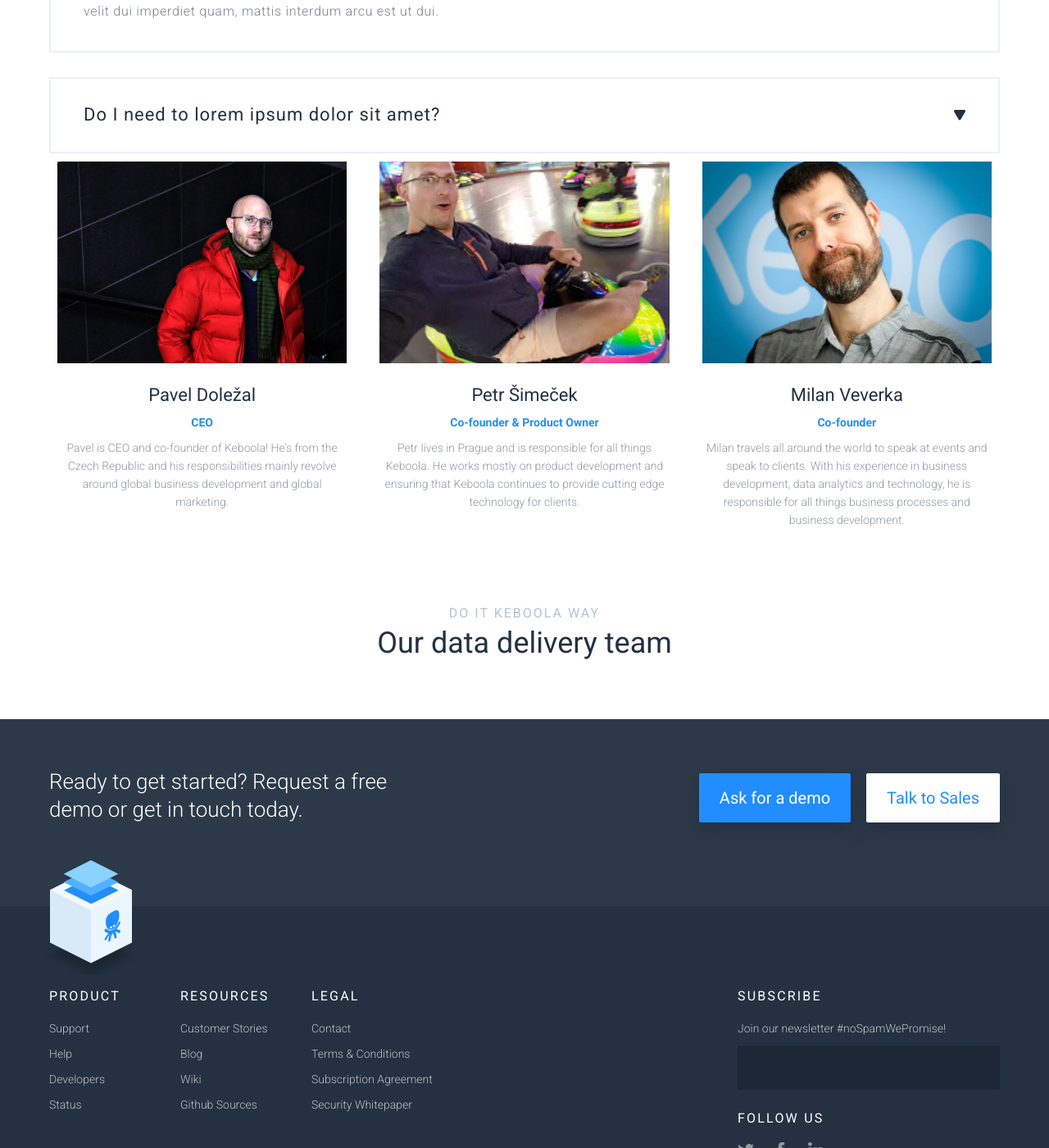
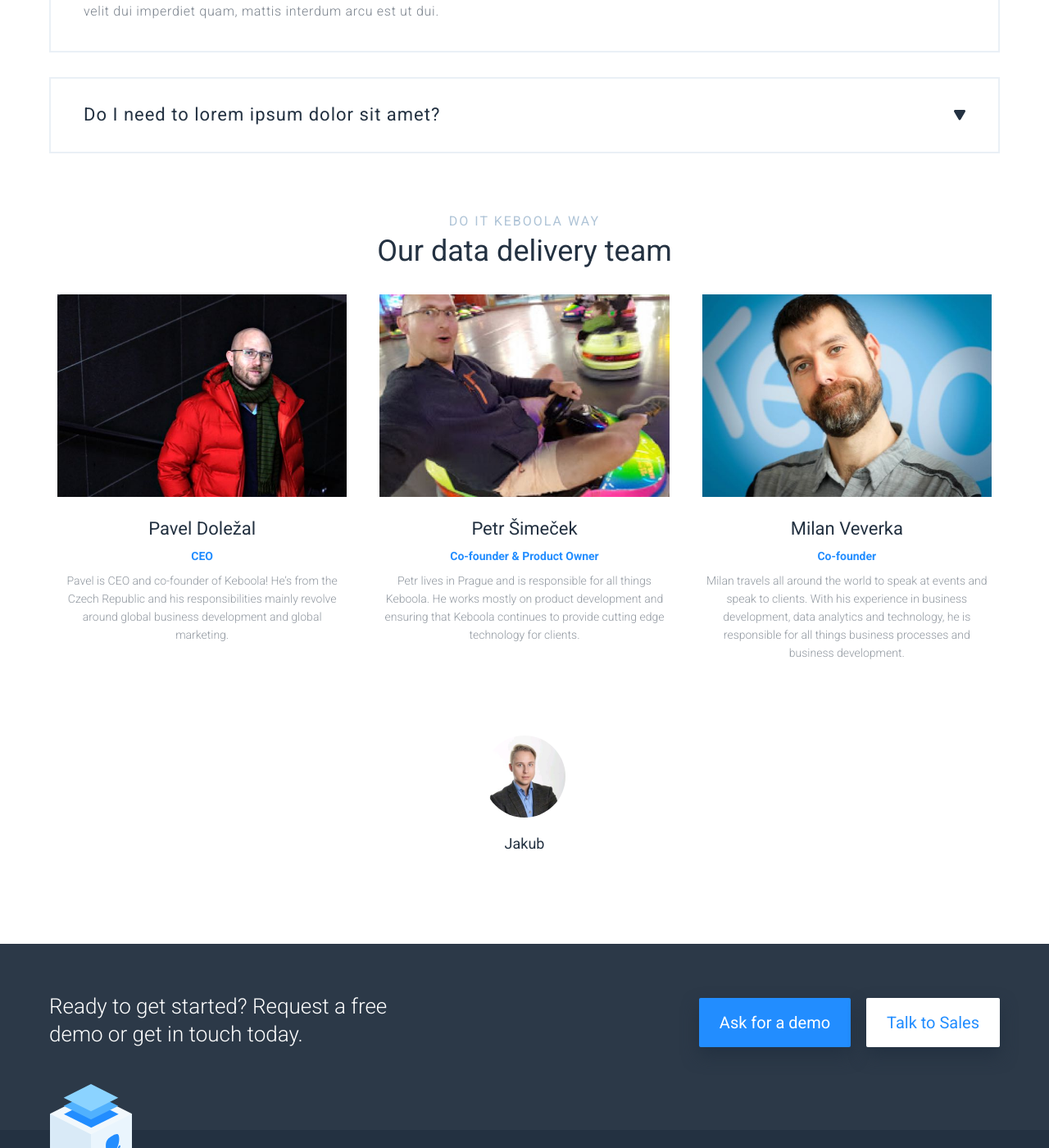
Before and after one commit to keboola/website, a Jekyll site: the page built from _landing/how-to-win-data.md, in a window 1280 px wide and 1400 px high, scrolled down 8626 px. Shown: the whole window at 82% size. Built offline with Jekyll 4.4.1, drawn with Linux system fonts in a browser that asks for light colours; nearby versions of some CDN libraries; some of the changed lines change nothing that is shown.

Commit message:
Update from Forestry.io Martin Karasek updated _landing/how-to-win-data.md

```diff
--- a/_landing/how-to-win-data.md
+++ b/_landing/how-to-win-data.md
@@ -218,6 +218,11 @@
       vitae iaculis egestas, velit dui imperdiet quam, mattis interdum arcu est ut
       dui.
     name: Do I need to lorem ipsum dolor sit amet?
+- template: article-full
+  block: article-full
+  nomarginbottom: true
+  subheadline: do it keboola way
+  headline: Our data delivery team
 - template: article-about-founder
   block: article-about-founder
   list:
@@ -240,11 +245,11 @@
       he is responsible for all things business processes and business development.
     photo: "/uploads/milan.jpg"
   nomargintop: true
-- template: article-full
-  block: article-full
-  nomarginbottom: true
-  subheadline: do it keboola way
-  headline: Our data delivery team
+- template: article-about-team
+  block: article-about-team
+  list:
+  - name: Jakub
+    photo: "/uploads/0.jpeg"
 date: 2019-02-05 09:38:34 +0000
 
 ---
```
